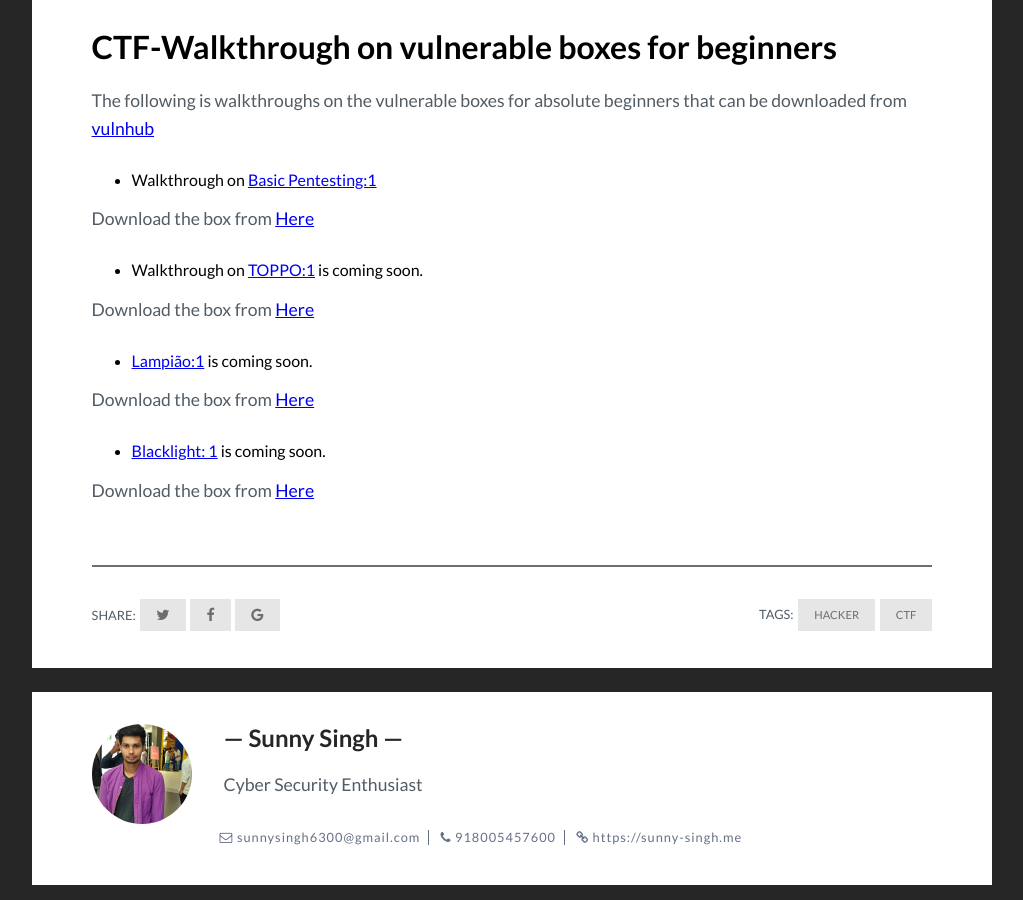
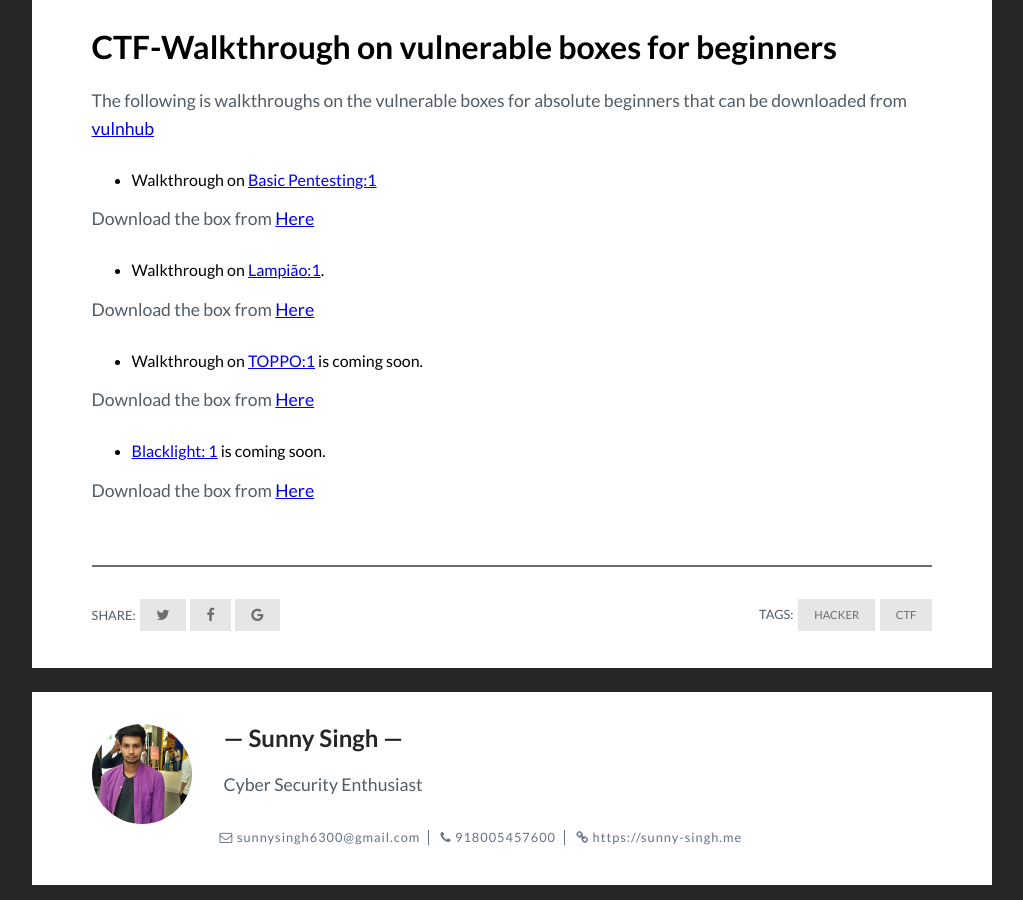
Before and after one commit to sunny6300/innodict.github.io, a Jekyll site: the page built from _posts/2018-09-20-CTF-Walkthrough-List.markdown, in a window 1280 px wide and 900 px high, scrolled down 732 px. Shown: the whole window, without its empty margins (128-1151 px from the left). Built offline with Jekyll 4.4.1, drawn with Linux system fonts in a browser that asks for light colours.

Commit message:
Update 2018-09-20-CTF-Walkthrough-List.markdown

```diff
--- a/_posts/2018-09-20-CTF-Walkthrough-List.markdown
+++ b/_posts/2018-09-20-CTF-Walkthrough-List.markdown
@@ -15,15 +15,15 @@ The following is walkthroughs on the vulnerable boxes for absolute beginners tha
 
 Download the box from [Here](https://drive.google.com/file/d/1wkfI9cpyjouj6ox_88EqF6tKMtTHIYC1/view?usp=sharing)
 
+* Walkthrough on [Lampião:1](https://innodict.in/Lampiao-1-Vulnhub-Walkthrough/).
+
+Download the box from [Here](https://download.vulnhub.com/lampiao/Lampiao.zip)
+
 * Walkthrough on [TOPPO:1](https://innodict.in) is coming soon.
 
 Download the box from [Here](https://download.vulnhub.com/toppo/Toppo.zip)
 
 
-* [Lampião:1](https://innodict.in) is coming soon.
-
-Download the box from [Here](https://download.vulnhub.com/lampiao/Lampiao.zip)
-
 * [Blacklight: 1](https://innodict.in) is coming soon.
 
 Download the box from [Here](https://download.vulnhub.com/blacklight/BLACKLIGHT.ova)
```
